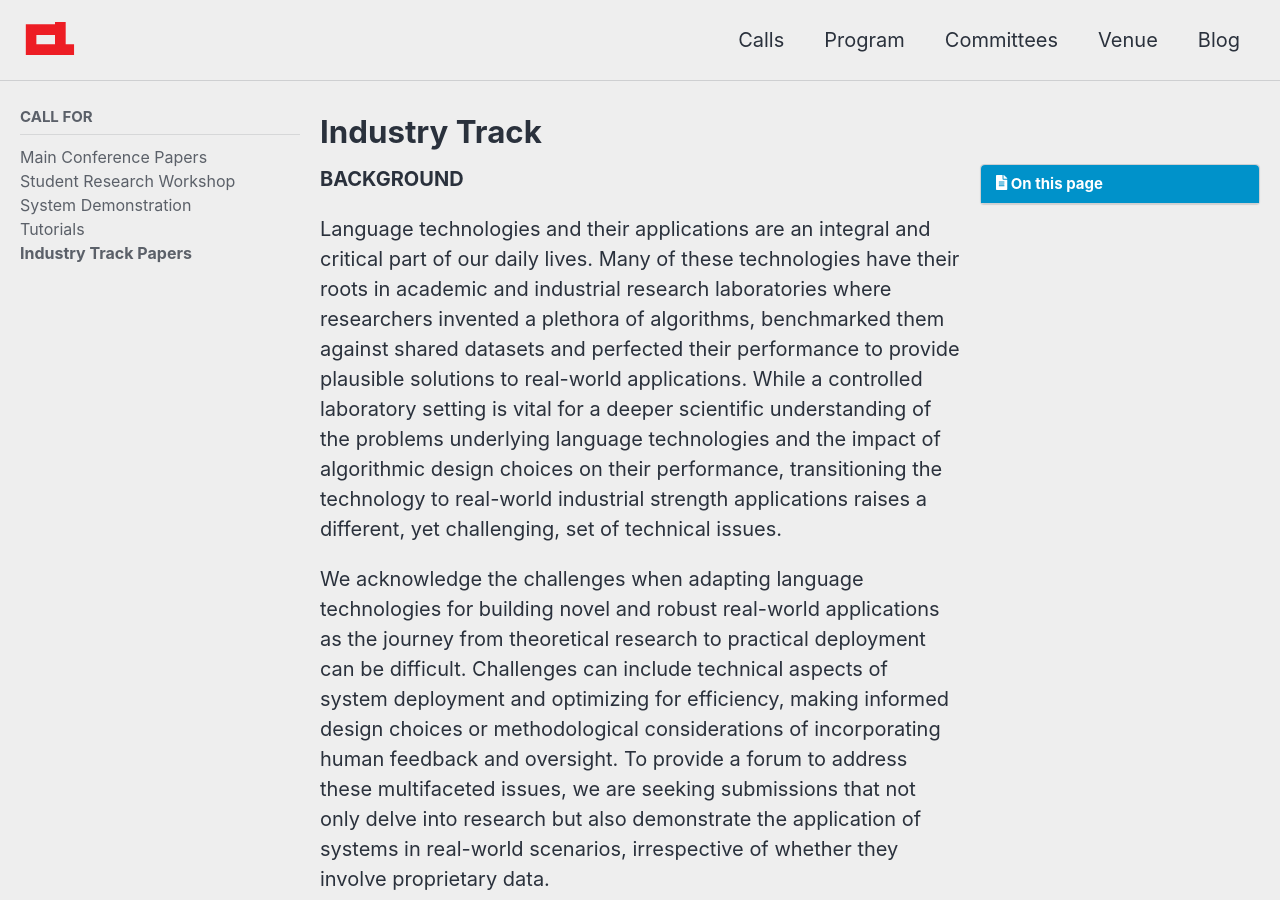
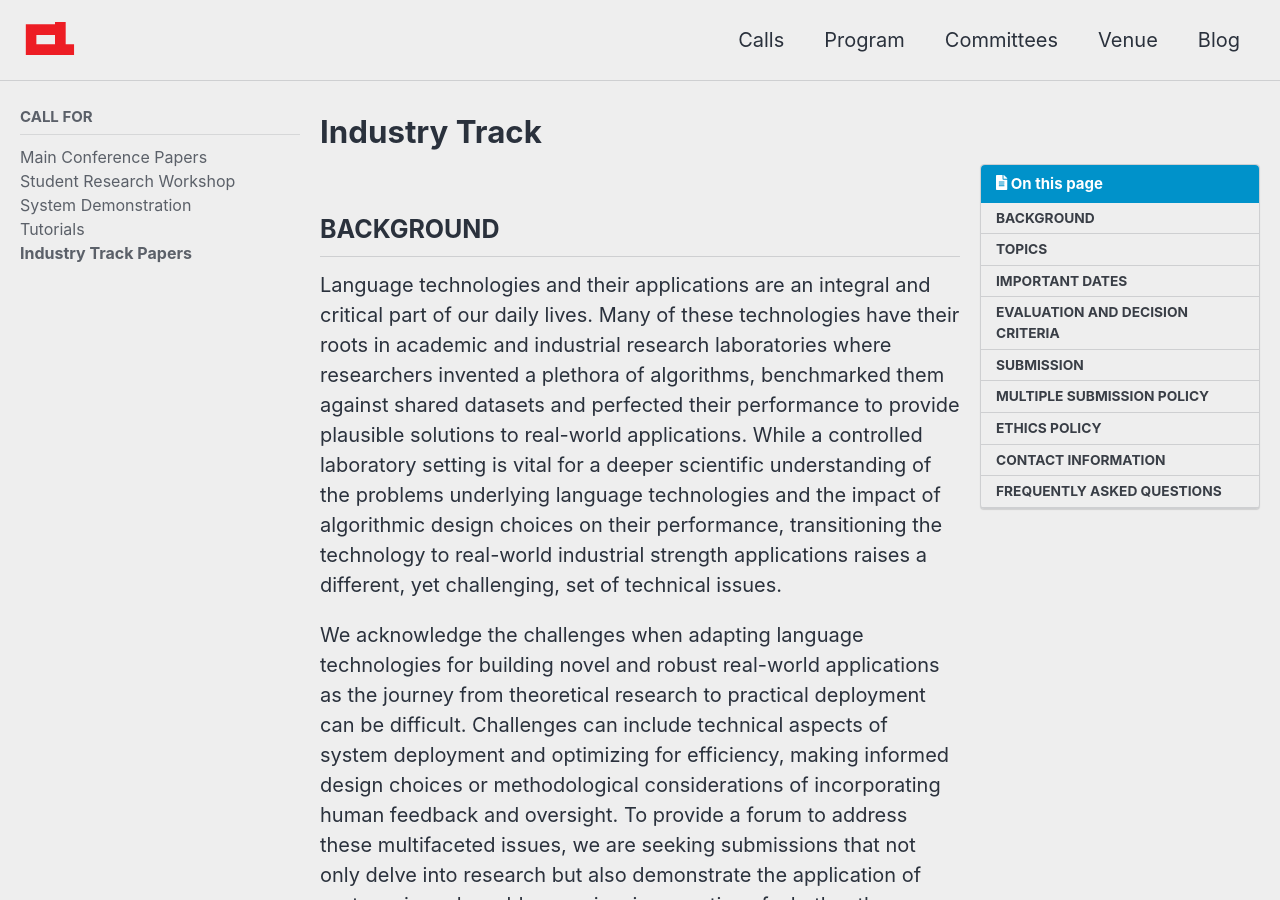
Before and after one commit to acl-org/acl-2025, a Jekyll site: the page built from _pages/calls/industry_track.md, in a window 1280 px wide and 900 px high. Built offline with Jekyll 4.4.1, drawn with Linux system fonts in a browser that asks for light colours; cached includes are drawn as plain includes; nearby versions of some CDN libraries.

Commit message:
Update industry_track.md

```diff
--- a/_pages/calls/industry_track.md
+++ b/_pages/calls/industry_track.md
@@ -9,13 +9,13 @@ toc: True
 toc_sticky: True
 ---
 
-**BACKGROUND**
+## BACKGROUND
 
 Language technologies and their applications are an integral and critical part of our daily lives. Many of these technologies have their roots in academic and industrial research laboratories where researchers invented a plethora of algorithms, benchmarked them against shared datasets and perfected their performance to provide plausible solutions to real-world applications. While a controlled laboratory setting is vital for a deeper scientific understanding of the problems underlying language technologies and the impact of algorithmic design choices on their performance, transitioning the technology to real-world industrial strength applications raises a different, yet challenging, set of technical issues.
 
 We acknowledge the challenges when adapting language technologies for building novel and robust real-world applications as the journey from theoretical research to practical deployment can be difficult. Challenges can include technical aspects of system deployment and optimizing for efficiency, making informed design choices or methodological considerations of incorporating human feedback and oversight. To provide a forum to address these multifaceted issues, we are seeking submissions that not only delve into research but also demonstrate the application of systems in real-world scenarios, irrespective of whether they involve proprietary data.
 
-**TOPICS**
+## TOPICS
 
 We invite submissions describing innovations and implementations in all areas of speech and natural language processing (NLP) technologies and systems that are relevant to real-word applications. The primary focus of this track is on papers that advance the understanding of, and demonstrate the effective handling of, practical issues related to the deployment of language processing or language generation technologies, including those of large language models, in non-trivial real-world systems. By “non-trivial real-world system” we mean an application deployed for real-world use, i.e., outside controlled environments such as laboratories, classrooms or experimental crowd-sourced setups, and that uses NLP and/or speech technology, even if not state of the art in terms of research. There is no requirement that the system be made by a for-profit company, but the users of the system are most likely outside the NLP research community.
 
@@ -55,7 +55,7 @@ Submissions must clearly identify one of the following three areas they fall int
 - **Emerging:** Must describe the development of a system that solves a non-trivial real-world problem (it need not be deployed or even close, but there needs to be evidence that this development is intended for real-world deployment). Papers that describe enabling infrastructure for large-scale deployment of NLP techniques also fall in this category.
 - **Discovery:** Must include results obtained from NLP applications in real-world scenarios that result in actionable insights. These discoveries should reveal promising directions in their application areas, leading to further system or societal enhancements. For example, an actionable discovery from an analysis of call center transcripts may reveal that certain language choices negatively impact customer experience, leading to better training of service representatives and improved customer experience.
 
-**IMPORTANT DATES**
+## IMPORTANT DATES
 
 Paper submission deadline: 21 March 2025
 
@@ -71,11 +71,11 @@ Following the [ACL and ARR Policies for Review and Citation](https://www.aclweb.
 
 However, please note that the ACL 2025 Industry Track does not use ARR!
 
-**EVALUATION AND DECISION CRITERIA**
+## EVALUATION AND DECISION CRITERIA
 
 Submissions will be reviewed in a double-blind manner and assessed based on their novelty, technical quality, potential impact, and clarity. Submissions to the industry track should emphasize real-world implementations of NLP systems, the development of such systems, or provide insights based on real-world datasets with obvious industry impact. For papers that rely heavily on empirical evaluations, the experimental methods and results should be clear, well executed, and reproducible (though the data may be proprietary).
 
-**SUBMISSION**
+## SUBMISSION
 
 Authors are invited to submit original, full-length (6 pages) industry track papers that are not previously published, accepted to be published, or under consideration for publication in any other forum. Manuscripts should be submitted digitally, in PDF format and formatted using the ACL 2025 formatting requirements. Please do not modify these style files, nor should you use templates designed for other conferences. Submissions that do not conform to the required styles, including paper size, margin width, and font size restrictions, will be desk-rejected.
 
@@ -99,13 +99,13 @@ Presentation requirement for accepted papers: Industry Track papers will be pres
 
 **Authorship:** The author list for submissions should include all (and only) individuals who made substantial contributions to the work presented. Each author listed on a submission to the ACL 2025 Industry Track will be notified of submissions and the final decision. No changes to the order or composition of authorship may be made to submissions to the ACL 2025 Industry Track after the paper submission deadline.
 
-**MULTIPLE SUBMISSION POLICY**
+## MULTIPLE SUBMISSION POLICY
 
 ACL 2025 will not consider any paper that is under review in a journal or another conference at the time of submission, and submitted papers must not be submitted elsewhere during the ACL 2025 review period. This policy covers all refereed and archival conferences and workshops (e.g., NeurIPS, ACL workshops), as well as ARR. In addition, we will not consider any paper that overlaps significantly in content or results with papers that have been (or will be) published elsewhere. Authors submitting more than one paper to ACL 2025 must ensure that their submissions do not overlap significantly (>25%) with each other in content or results.
 
 Submissions of identical or closely related work to multiple ACL 2025 tracks (e.g., to the research track and industry track) will be treated as duplicate submissions. Such submissions violate our multiple submission policy and will be rejected without review. The authors should also include the papers that their paper overlaps with or extends in the references section as follows: *Anonymous Authors, “Title of the paper”, Under submission at ACL 2025 (TRACK NAME).*
 
-**ETHICS POLICY**
+## ETHICS POLICY
 Authors are required to honor the ethical code set out in the ACL [Code of Ethics](https://www.aclweb.org/portal/content/acl-code-ethics). The consideration of the ethical impact of our research, use of data, and potential applications of our work has always been an important consideration, and as artificial intelligence is becoming more mainstream, these issues are increasingly pertinent. We ask that all authors read the code, and ensure that their work is conformant to this code. Where a paper may raise ethical issues, we ask that you include in the paper an explicit discussion of these issues, which will be taken into account in the review process. We reserve the right to reject papers on ethical grounds, where the authors are judged to have operated counter to the code of ethics, or have inadequately addressed legitimate ethical concerns with their work.
 
 Authors will be allowed extra space after the 6th page for an optional broader impact statement or other discussion of ethics. The ACL review form will include a section addressing these issues and papers flagged for ethical concerns by reviewers or ACs will be further reviewed by an ethics committee. Note that an ethical considerations section is not required, but papers working with sensitive data or on sensitive tasks that do not discuss these issues will not be accepted. Conversely, the mere inclusion of an ethical considerations section does not guarantee acceptance. In addition to acceptance or rejection, papers may receive a conditional acceptance recommendation. Camera-ready versions of papers designated as conditional accept will be re-reviewed by the ethics committee to determine whether the concerns have been adequately addressed. Please read the [ethics FAQ](https://2021.emnlp.org/call-for-papers/ethics-faq) for more guidance on some problems to look out for and key concerns to consider relative to the code of ethics.
@@ -116,7 +116,7 @@ Authors will be allowed extra space after the 6th page for an optional broader i
 - [Yunyao Li](https://yunyaoli.github.io) (Adobe)
 - [Georg Rehm](http://georg-re.hm) (DFKI GmbH)
 
-**CONTACT INFORMATION**
+## CONTACT INFORMATION
 
 Email: [acl-2025-industry-track@googlegroups.com](mailto:acl-2025-industry-track@googlegroups.com)
 
@@ -124,7 +124,7 @@ Email: [acl-2025-industry-track@googlegroups.com](mailto:acl-2025-industry-track
 **General Chair:** Roberto Navigli (Sapienza University of Rome)
 
 
-**FREQUENTLY ASKED QUESTIONS**
+## FREQUENTLY ASKED QUESTIONS
 
 **Is the Industry Track only for participants from industry?** No, the Industry Track welcomes participants from the entire ACL community. Researchers working on real-world applications that match the Industry Track call for papers are invited to submit papers. Everyone is welcome to attend Industry Track sessions.
 
```
